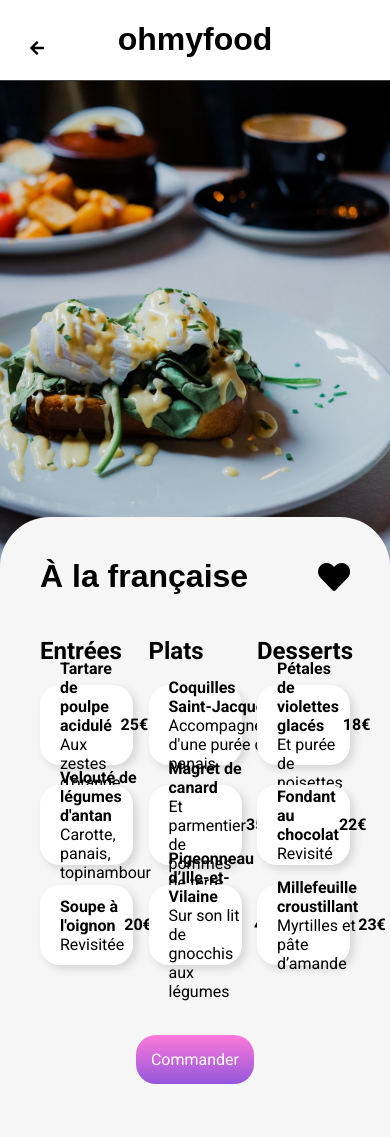
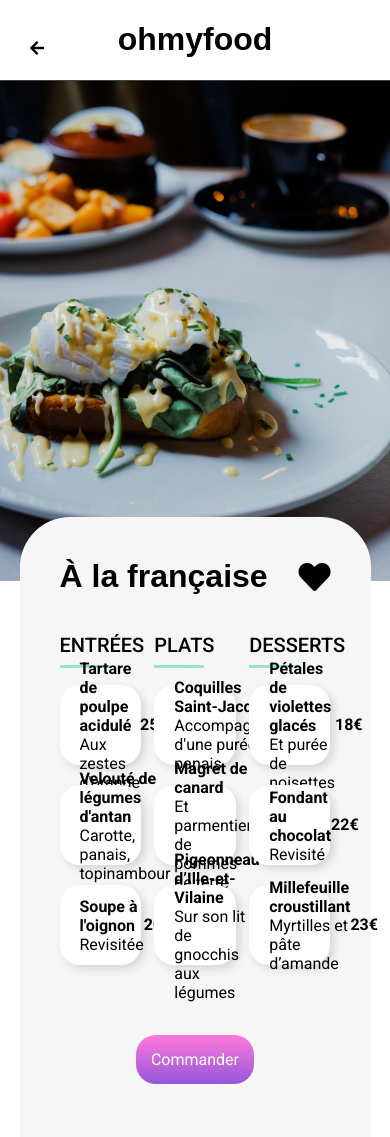
Before and after one commit to dimitrilory44/DimitriLory_3_18062021, a website: page restaurant/a-la-francaise.html in a window 390 px wide. Shown: the top 1137 px of the page. Drawn offline with Linux system fonts and the light colour scheme; a web font is replaced by a local one.

Commit message:
Responsive index.html

```diff
--- a/restaurant/a-la-francaise.html
+++ b/restaurant/a-la-francaise.html
@@ -2,7 +2,7 @@
 <html lang="en">
 <head>
     <meta charset="UTF-8">
-    <meta http-equiv="X-UA-Compatible" content="IE=edge">
+    <meta http-equiv="Content-Security-Policy" content="upgrade-insecure-requests">
     <meta name="viewport" content="width=device-width, initial-scale=1.0">
     <link rel="stylesheet" href="/public/css/style.css">
     <link rel="stylesheet" href="https://use.fontawesome.com/releases/v5.15.1/css/all.css">
@@ -29,7 +29,7 @@
             </div>
             <div id="menu__body">
                 <div class="description">
-                    <h2 class="description__subtitle">Entrées</h2>
+                    <h2 class="description__subtitle description__decoration">Entrées</h2>
                     <div id="cards">
                         <div class="choix">
                             <h4>Tartare de poulpe acidulé</h4>
@@ -59,7 +59,7 @@
                     </div>
                 </div>
                 <div class="description">
-                    <h2 class="description__subtitle">Plats</h2>
+                    <h2 class="description__subtitle description__decoration">Plats</h2>
                     <div id="cards">
                         <div class="choix">
                             <h4>Coquilles Saint-Jacques</h4>
@@ -89,7 +89,7 @@
                     </div>
                 </div>
                 <div class="description">
-                    <h2 class="description__subtitle">Desserts</h2>
+                    <h2 class="description__subtitle description__decoration">Desserts</h2>
                     <div id="cards">
                         <div class="choix">
                             <h4>Pétales de violettes glacés</h4>
--- a/sass/base/_typography.scss
+++ b/sass/base/_typography.scss
@@ -16,6 +16,9 @@ h1, span, p {
 
 .description__subtitle {
     font-family: 'Roboto', sans-serif;
+    text-transform: uppercase;
+    font-weight: 500;
+    font-size: 20px;
 }
 
 .footer__logo {
--- a/sass/components/_buttons.scss
+++ b/sass/components/_buttons.scss
@@ -1,3 +1,3 @@
 #button {
-    @include bouton_reserver;
+    @include bouton;
 }
--- a/sass/components/_cards.scss
+++ b/sass/components/_cards.scss
@@ -1,37 +1,72 @@
 #cards_fonctionnement {
-    @include card;
+    @include card(#f6f6f6, 70px, 31.2%);
     margin-right: 20px;
     margin-bottom: 20px;
+
+    span {
+        font-weight: bold;
+    }
+
+    @include tablet-only{
+        width: 100%;
+
+        span {
+            font-weight: bold;
+            font-size: 0.85em;
+        }
+    }
+
 }
 
 .card-list {
     @include centrage;
     flex-wrap: wrap;
+
+    @include tablet-only{
+        justify-content: space-between;
+    }
 }
 
 #cards_menu {
-    @include card_menu;
-    margin-right: 50px;
+    @include card(white, 400px, 44.5%);
+    margin-right: 5%;
     margin-bottom: 50px;
     transition: all 0.5s ease;
     cursor: pointer;
+    position: relative;
+
+    @include mobile-only{
+        @include card(white, 300px, 100%);
+        margin-right: 0;
+    }
 
     &:hover {
         transform:scale(1.05);
     }
 
     .card-img {
-        display: block;
-        object-fit: cover;
-        object-position: center;
-        width: 100%;
-        height: 70%;
-        border-radius: 20px 20px 0 0;
+        @include img(70%, 100%, 20px 20px 0 0);
+    }
+
+    .card__macaron {
+        position: absolute;
+        top: 20px;
+        right: 20px;
+        background-color: $couleur-tertiaire;
+        padding: 9px;
+        font-size: 15px;
+        border-radius: 5px;
+        box-shadow: 0.25rem 0.25rem 0.5rem rgb(0 0 0 / 13%);
+
+        @include mobile-only{
+            top: 10px;
+            right: 10px;
+        }
     }
 
     .card-body {
         width: 92%;
-        padding: 15px;
+        padding: 16px;
         display: flex;
         justify-content: space-between;
 
@@ -39,16 +74,44 @@
             display: flex;
             flex-direction: column;
             margin-left: 20px;
+            font-size: 0.8em;
             margin-top: -10px;
+
+            @include mobile-only{
+                margin-left: 10px;
+
+                h1 {
+                    line-height: .5em;
+                }
+
+            }
+
+            @include tablet-only{
+                margin-left: 10px;
+
+            }
         }
         .icone {
             @include centrage;
+
+            font-size: 30px;
+
+            @include mobile-only{
+                font-size: 25px;
+                padding-right: 10px;
+            }
         }
+
     }
+
+    @include mobile-only{
+        margin-bottom: 20px;
+    }
+
 }
 
 #cards {
-    @include card_choix;
+    @include card(white, 80px, 100%);
     margin-right: 50px;
     margin-bottom: 20px;
     @include centrage;
--- a/sass/layout/_container.scss
+++ b/sass/layout/_container.scss
@@ -4,4 +4,11 @@
     padding-left: 15px;
     margin-left: auto;
     margin-right: auto;
+
+    @include tablet-only{
+        max-width: 1023px;
+        margin-left: 5%;
+        margin-right: 5%;
+    }
+
 }
--- a/sass/layout/_footer.scss
+++ b/sass/layout/_footer.scss
@@ -2,6 +2,8 @@ footer {
     width: 100%;
     height: 100%;
     background-color: #353535;
+
+
 
     #footer-content {
         padding: 1rem;
--- a/sass/pages/_accueil.scss
+++ b/sass/pages/_accueil.scss
@@ -21,6 +21,7 @@
 
     &__titre {
         text-align: center;
+        width: 75%;
     }
 
     &__soustitre {
@@ -61,4 +62,11 @@
     padding-left: 20px;
     padding-top: 50px;
     background-color: #eaeaea;
+
+    @include mobile-only{
+        padding-left: 0;
+        padding-top: 30px;
+        padding-bottom: 50px;
+    }
+
 }
--- a/sass/pages/_menu.scss
+++ b/sass/pages/_menu.scss
@@ -1,9 +1,5 @@
 .img-banniere {
-    display: block;
-    object-fit: cover;
-    object-position: center;
-    width: 100%;
-    height: 500px;
+    @include img(500px, 100%, 0);
 }
 
 #menu {
@@ -34,6 +30,13 @@
             display: flex;
             flex-direction: column;
             width: 30%;
+
+            &__decoration {
+                padding-bottom: 8px;
+                border-bottom: 3px solid $couleur-tertiaire;
+                width: 50px;
+            }
+
         }
 
         .choix {
@@ -53,7 +56,7 @@
     }
 
     #commander {
+        @include centrage;
         margin-top: 50px;
-        @include centrage;
     }
 }
--- a/sass/utils/_mixins.scss
+++ b/sass/utils/_mixins.scss
@@ -4,31 +4,24 @@
     align-items: center;
 }
 
-@mixin card {
-   background-color: #f6f6f6;
-   box-shadow: 0.25rem 0.25rem 0.5rem rgb(0 0 0 / 13%);
-   height: 70px;
-   flex: 1;
-   border-radius: 1.25rem;
+@mixin card($background-color, $height, $width) {
+    background-color: $background-color;
+    box-shadow: 0.25rem 0.25rem 0.5rem rgb(0 0 0 / 13%);
+    height: $height;
+    width: $width;
+    border-radius: 1.25rem;
 }
 
-@mixin card_menu {
-   background-color: white;
-   box-shadow: 0.25rem 0.25rem 0.5rem rgb(0 0 0 / 13%);
-   height: 400px;
-   width: 46%;
-   border-radius: 1.25rem;
+@mixin img($height, $width, $border) {
+    display: block;
+    object-fit: cover;
+    object-position: center;
+    height: $height;
+    width: $width;
+    border-radius: $border;
 }
 
-@mixin card_choix {
-    background-color: white;
-    box-shadow: 0.25rem 0.25rem 0.5rem rgb(0 0 0 / 13%);
-    height: 80px;
-    width: 100%;
-    border-radius: 1.25rem;
- }
-
-@mixin bouton_reserver {
+@mixin bouton {
     background-color: $couleur-secondaire;
     background: linear-gradient($couleur-secondaire, $couleur-primaire);
     padding: 15px;
@@ -36,3 +29,23 @@
     color: white;
     margin-bottom: 50px;
 }
+
+// media query
+
+@mixin mobile-only {
+    @media screen and (max-width: map-get($breakpoints, mobile)){
+        @content;
+    }
+}
+
+@mixin tablet-only {
+    @media screen and (max-width: map-get($breakpoints, tablette)){
+        @content;
+    }
+}
+
+@mixin deskstop-only {
+    @media screen and (max-width: map-get($breakpoints, deskstop)){
+        @content;
+    }
+}
--- a/sass/utils/_variables.scss
+++ b/sass/utils/_variables.scss
@@ -2,3 +2,10 @@
 $couleur-primaire: #9356DC;
 $couleur-secondaire: #FF79DA;
 $couleur-tertiaire: #99E2D0;
+
+// Breakpoints pour responsive
+$breakpoints: (
+    mobile: 767px,
+    tablette: 1023px,
+    deskstop: 1200px
+);
```
Also changed, not shown: index.html (+12 -8 lines), restaurant/la-note-enchantee.html (+4 -4 lines), restaurant/la-palette-du-gout.html (+4 -4 lines), restaurant/le-delice-des-sens.html (+4 -4 lines), public/css/style.css, 1 other file.
